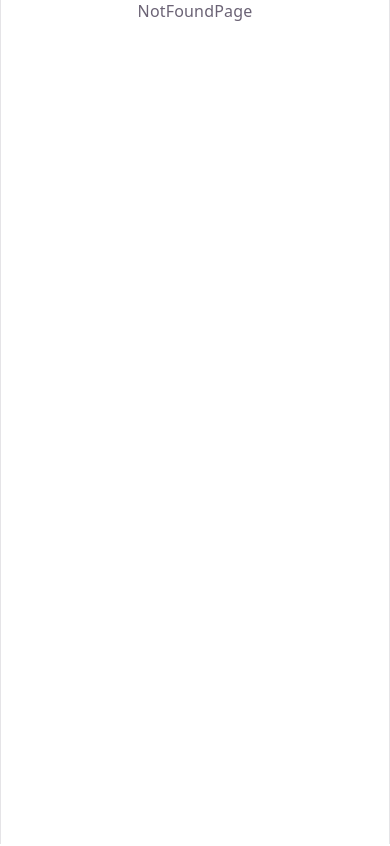
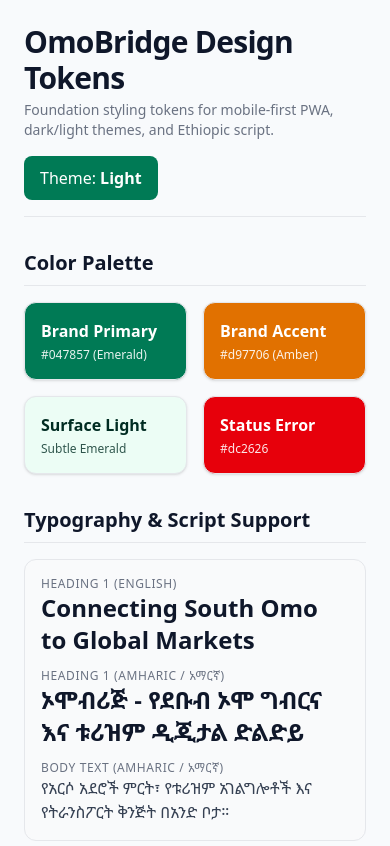
Before and after one commit to dagneget/OmoBridge, a React (Vite) app in the folder frontend/: page /design-tokens in a window 390 px wide. Shown: the top 846 px of the page. Built offline with nearby package versions, Linux system fonts and the light colour scheme.

Commit message:
F-003: design tokens, styling, and theme support

```diff
--- a/frontend/src/index.css
+++ b/frontend/src/index.css
@@ -1,111 +1,75 @@
+@import "tailwindcss";
+
+@theme {
+  --color-brand-primary: #047857;
+  --color-brand-primary-hover: #065f46;
+  --color-brand-primary-light: #ecfdf5;
+  --color-brand-accent: #d97706;
+  --color-brand-accent-hover: #b45309;
+  --color-brand-accent-light: #fffbeb;
+
+  --color-status-success: #16a34a;
+  --color-status-warning: #f59e0b;
+  --color-status-error: #dc2626;
+  --color-status-info: #0284c7;
+
+  --font-sans: system-ui, -apple-system, BlinkMacSystemFont, 'Segoe UI', Roboto, 'Noto Sans Ethiopic', 'Nyala', 'Abyssinica SIL', sans-serif;
+  --font-ethiopic: 'Noto Sans Ethiopic', 'Nyala', 'Abyssinica SIL', sans-serif;
+}
+
 :root {
-  --text: #6b6375;
-  --text-h: #08060d;
-  --bg: #fff;
-  --border: #e5e4e7;
-  --code-bg: #f4f3ec;
-  --accent: #aa3bff;
-  --accent-bg: rgba(170, 59, 255, 0.1);
-  --accent-border: rgba(170, 59, 255, 0.5);
-  --social-bg: rgba(244, 243, 236, 0.5);
-  --shadow:
-    rgba(0, 0, 0, 0.1) 0 10px 15px -3px, rgba(0, 0, 0, 0.05) 0 4px 6px -2px;
+  --bg-app: #f8fafc;
+  --bg-surface: #ffffff;
+  --bg-surface-subtle: #f1f5f9;
+  --text-main: #0f172a;
+  --text-muted: #64748b;
+  --border-subtle: #e2e8f0;
+  --border-strong: #cbd5e1;
+  color-scheme: light dark;
+}
 
-  --sans: system-ui, 'Segoe UI', Roboto, sans-serif;
-  --heading: system-ui, 'Segoe UI', Roboto, sans-serif;
-  --mono: ui-monospace, Consolas, monospace;
+[data-theme="dark"],
+.dark {
+  --bg-app: #0b1120;
+  --bg-surface: #151e32;
+  --bg-surface-subtle: #1e293b;
+  --text-main: #f8fafc;
+  --text-muted: #94a3b8;
+  --border-subtle: #1e293b;
+  --border-strong: #334155;
+}
 
-  font: 18px/145% var(--sans);
-  letter-spacing: 0.18px;
-  color-scheme: light dark;
-  color: var(--text);
-  background: var(--bg);
-  font-synthesis: none;
-  text-rendering: optimizeLegibility;
+* {
+  box-sizing: border-box;
+}
+
+html, body {
+  margin: 0;
+  padding: 0;
+  width: 100%;
+  min-height: 100%;
+  font-family: var(--font-sans);
+  background-color: var(--bg-app);
+  color: var(--text-main);
   -webkit-font-smoothing: antialiased;
   -moz-osx-font-smoothing: grayscale;
-
-  @media (max-width: 1024px) {
-    font-size: 16px;
-  }
-}
-
-@media (prefers-color-scheme: dark) {
-  :root {
-    --text: #9ca3af;
-    --text-h: #f3f4f6;
-    --bg: #16171d;
-    --border: #2e303a;
-    --code-bg: #1f2028;
-    --accent: #c084fc;
-    --accent-bg: rgba(192, 132, 252, 0.15);
-    --accent-border: rgba(192, 132, 252, 0.5);
-    --social-bg: rgba(47, 48, 58, 0.5);
-    --shadow:
-      rgba(0, 0, 0, 0.4) 0 10px 15px -3px, rgba(0, 0, 0, 0.25) 0 4px 6px -2px;
-  }
-
-  #social .button-icon {
-    filter: invert(1) brightness(2);
-  }
 }
 
 #root {
-  width: 1126px;
-  max-width: 100%;
-  margin: 0 auto;
-  text-align: center;
-  border-inline: 1px solid var(--border);
-  min-height: 100svh;
+  width: 100%;
+  min-height: 100dvh;
+  margin: 0;
   display: flex;
   flex-direction: column;
-  box-sizing: border-box;
 }
 
-body {
-  margin: 0;
+/* Touch friendly minimum target 44px */
+.touch-target {
+  min-height: 44px;
+  min-width: 44px;
 }
 
-h1,
-h2 {
-  font-family: var(--heading);
-  font-weight: 500;
-  color: var(--text-h);
+/* Ethiopic Typography helper */
+.font-ethiopic {
+  font-family: var(--font-ethiopic);
 }
-
-h1 {
-  font-size: 56px;
-  letter-spacing: -1.68px;
-  margin: 32px 0;
-  @media (max-width: 1024px) {
-    font-size: 36px;
-    margin: 20px 0;
-  }
-}
-h2 {
-  font-size: 24px;
-  line-height: 118%;
-  letter-spacing: -0.24px;
-  margin: 0 0 8px;
-  @media (max-width: 1024px) {
-    font-size: 20px;
-  }
-}
-p {
-  margin: 0;
-}
-
-code,
-.counter {
-  font-family: var(--mono);
-  display: inline-flex;
-  border-radius: 4px;
-  color: var(--text-h);
-}
-
-code {
-  font-size: 15px;
-  line-height: 135%;
-  padding: 4px 8px;
-  background: var(--code-bg);
-}
--- /dev/null
+++ b/frontend/src/pages/public/DesignTokensPage.tsx
@@ -0,0 +1,116 @@
+import { useState, useEffect } from 'react';
+
+export default function DesignTokensPage() {
+  const [theme, setTheme] = useState<'light' | 'dark'>('light');
+
+  useEffect(() => {
+    document.documentElement.setAttribute('data-theme', theme);
+    if (theme === 'dark') {
+      document.documentElement.classList.add('dark');
+    } else {
+      document.documentElement.classList.remove('dark');
+    }
+  }, [theme]);
+
+  const toggleTheme = () => {
+    setTheme((prev) => (prev === 'light' ? 'dark' : 'light'));
+  };
+
+  return (
+    <div className="p-6 max-w-4xl mx-auto space-y-8" data-testid="design-tokens-page">
+      <header className="flex flex-col sm:flex-row items-start sm:items-center justify-between gap-4 border-b border-gray-200 dark:border-gray-800 pb-4">
+        <div>
+          <h1 className="text-3xl font-bold tracking-tight">OmoBridge Design Tokens</h1>
+          <p className="text-sm text-gray-500 dark:text-gray-400 mt-1">
+            Foundation styling tokens for mobile-first PWA, dark/light themes, and Ethiopic script.
+          </p>
+        </div>
+        <button
+          onClick={toggleTheme}
+          type="button"
+          aria-label="Toggle theme"
+          className="touch-target px-4 py-2 bg-emerald-700 hover:bg-emerald-800 text-white rounded-lg font-medium transition-colors cursor-pointer flex items-center justify-center"
+        >
+          Theme: <span className="ml-1 capitalize font-bold">{theme}</span>
+        </button>
+      </header>
+
+      {/* Colors Section */}
+      <section className="space-y-4">
+        <h2 className="text-xl font-semibold border-b border-gray-200 dark:border-gray-800 pb-2">
+          Color Palette
+        </h2>
+        <div className="grid grid-cols-2 sm:grid-cols-4 gap-4">
+          <div className="p-4 rounded-xl border border-gray-200 dark:border-gray-800 bg-emerald-700 text-white shadow-sm">
+            <p className="font-semibold">Brand Primary</p>
+            <p className="text-xs opacity-90 mt-1">#047857 (Emerald)</p>
+          </div>
+          <div className="p-4 rounded-xl border border-gray-200 dark:border-gray-800 bg-amber-600 text-white shadow-sm">
+            <p className="font-semibold">Brand Accent</p>
+            <p className="text-xs opacity-90 mt-1">#d97706 (Amber)</p>
+          </div>
+          <div className="p-4 rounded-xl border border-gray-200 dark:border-gray-800 bg-emerald-50 text-emerald-950 dark:bg-emerald-950 dark:text-emerald-100 shadow-sm">
+            <p className="font-semibold">Surface Light</p>
+            <p className="text-xs opacity-80 mt-1">Subtle Emerald</p>
+          </div>
+          <div className="p-4 rounded-xl border border-gray-200 dark:border-gray-800 bg-red-600 text-white shadow-sm">
+            <p className="font-semibold">Status Error</p>
+            <p className="text-xs opacity-90 mt-1">#dc2626</p>
+          </div>
+        </div>
+      </section>
+
+      {/* Typography & Amharic / Ethiopic Script Section */}
+      <section className="space-y-4">
+        <h2 className="text-xl font-semibold border-b border-gray-200 dark:border-gray-800 pb-2">
+          Typography & Script Support
+        </h2>
+        <div className="space-y-3 p-4 rounded-xl border border-gray-200 dark:border-gray-800 bg-gray-50 dark:bg-gray-900/50">
+          <div>
+            <span className="text-xs text-gray-500 uppercase tracking-wider block">Heading 1 (English)</span>
+            <p className="text-2xl font-bold">Connecting South Omo to Global Markets</p>
+          </div>
+          <div>
+            <span className="text-xs text-gray-500 uppercase tracking-wider block">Heading 1 (Amharic / አማርኛ)</span>
+            <p className="text-2xl font-bold font-ethiopic" data-testid="amharic-heading">
+              ኦሞብሪጅ - የደቡብ ኦሞ ግብርና እና ቱሪዝም ዲጂታል ድልድይ
+            </p>
+          </div>
+          <div>
+            <span className="text-xs text-gray-500 uppercase tracking-wider block">Body Text (Amharic / አማርኛ)</span>
+            <p className="text-base font-ethiopic text-gray-700 dark:text-gray-300" data-testid="amharic-body">
+              የአርሶ አደሮች ምርት፣ የቱሪዝም አገልግሎቶች እና የትራንስፖርት ቅንጅት በአንድ ቦታ።
+            </p>
+          </div>
+        </div>
+      </section>
+
+      {/* Touch Targets Section */}
+      <section className="space-y-4">
+        <h2 className="text-xl font-semibold border-b border-gray-200 dark:border-gray-800 pb-2">
+          Touch Targets (WCAG 2.1 AA - Min 44px)
+        </h2>
+        <div className="flex flex-wrap gap-4 items-center">
+          <button
+            type="button"
+            className="touch-target px-6 bg-emerald-700 hover:bg-emerald-800 text-white rounded-lg font-medium transition-colors cursor-pointer"
+          >
+            Action Button (44px+)
+          </button>
+          <button
+            type="button"
+            className="touch-target px-6 border-2 border-amber-600 text-amber-700 dark:text-amber-400 hover:bg-amber-50 dark:hover:bg-amber-950/30 rounded-lg font-medium transition-colors cursor-pointer"
+          >
+            Secondary Action
+          </button>
+          <input
+            type="checkbox"
+            id="sample-checkbox"
+            aria-label="Sample touch checkbox"
+            className="touch-target w-7 h-7 accent-emerald-700 rounded cursor-pointer"
+          />
+        </div>
+      </section>
+    </div>
+  );
+}
--- a/frontend/src/routes/index.tsx
+++ b/frontend/src/routes/index.tsx
@@ -16,6 +16,7 @@ import CartPage from '../pages/public/CartPage';
 import CheckoutPage from '../pages/public/CheckoutPage';
 import AboutPage from '../pages/public/AboutPage';
 import NotFoundPage from '../pages/public/NotFoundPage';
+import DesignTokensPage from '../pages/public/DesignTokensPage';
 
 import LoginPage from '../pages/auth/LoginPage';
 import RegisterProducerPage from '../pages/auth/RegisterProducerPage';
@@ -42,6 +43,7 @@ export default function AppRoutes() {
       <Route path="/cart" element={<CartPage />} />
       <Route path="/checkout" element={<CheckoutPage />} />
       <Route path="/about" element={<AboutPage />} />
+      <Route path="/design-tokens" element={<DesignTokensPage />} />
 
       {/* Auth Pages */}
       <Route path="/login" element={<LoginPage />} />
```
Also changed, not shown: 2 other files (tests, documents, lock files or other folders).
